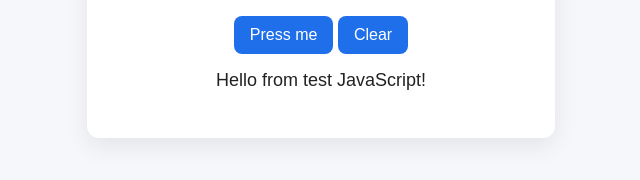
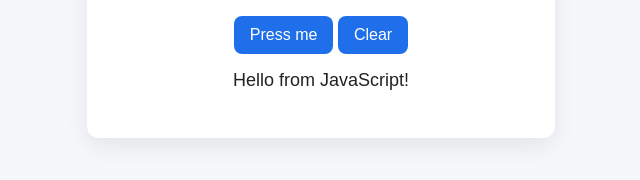
Before and after one commit to eldong/playwrighthackathon, a website: page testrun/index.html in a window 1280 px wide. Both pictures are taken after a click on the button "Press me". Shown: the part 384-564 px from the top of the page, 319-959 px from the left. Drawn offline with Linux system fonts and the light colour scheme.

Commit message:
Fix message text in JavaScript to improve clarity

```diff
--- a/testrun/index.html
+++ b/testrun/index.html
@@ -62,7 +62,7 @@
       const message = document.getElementById("message");
 
       button.addEventListener("click", () => {
-        message.textContent = "Hello from test JavaScript!";
+        message.textContent = "Hello from JavaScript!";
       });
 
       const clearBtn = document.getElementById("clearBtn");
```
